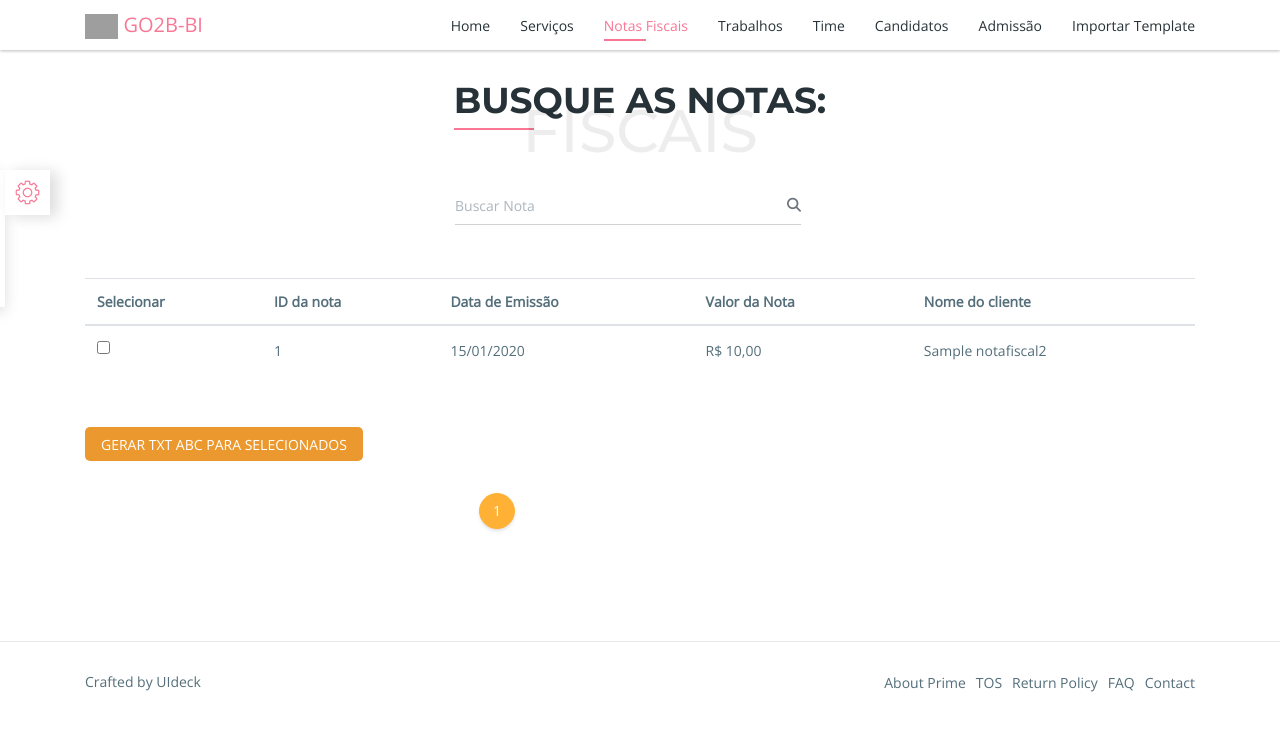
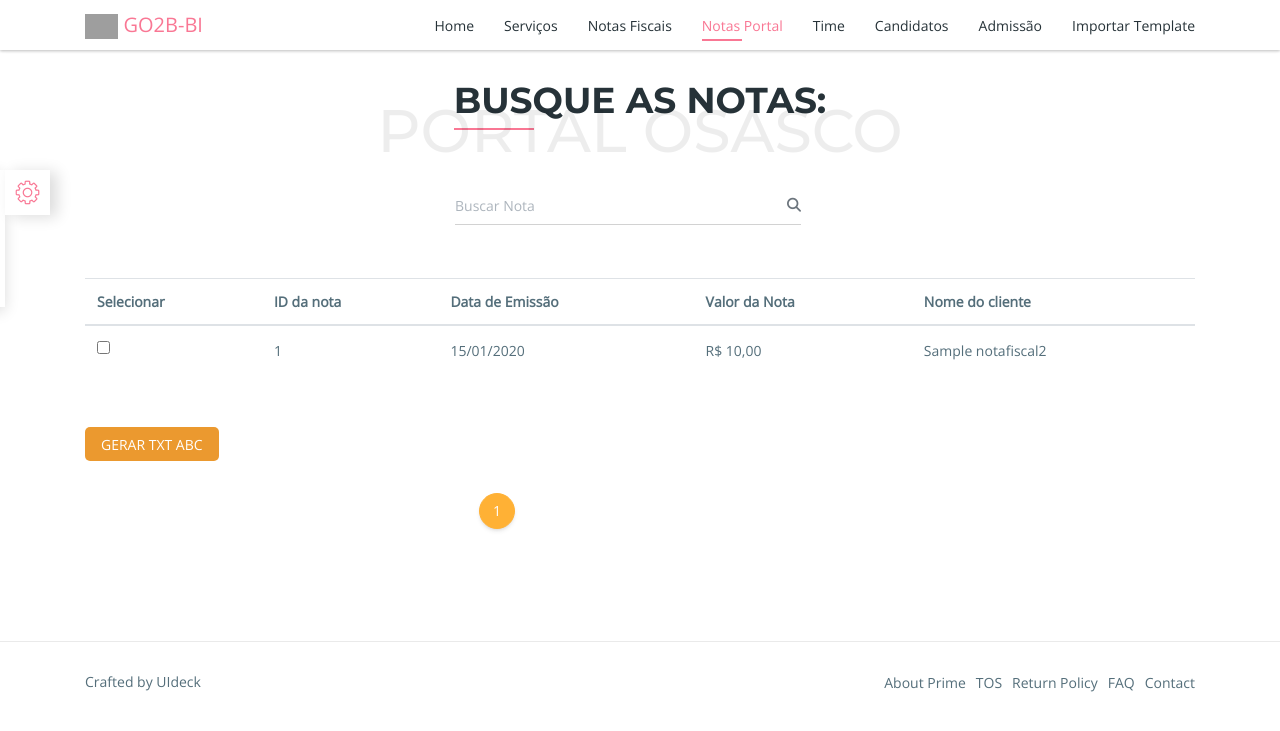
Before and after one commit to AXS05000/admissao, a Django app: page /notasfiscais/ in a window 1280 px wide. Shown: the top 731 px of the page. Run offline with Django 4.2, Linux system fonts and the light colour scheme; tables that the repository leaves empty hold one stand-in row (values such as "Sample post"); some libraries are stand-ins or nearby versions; some web fonts are replaced; grey boxes are pictures that could not be loaded.

Commit message:
V - 25-06-2023 - 02:53

```diff
--- a/notas/views.py
+++ b/notas/views.py
@@ -148,6 +148,8 @@ class Notas_FiscaisView(ListView):
 
     def get_context_data(self, **kwargs):
         context = super().get_context_data(**kwargs)
+        context['q'] = self.request.GET.get('q', '')
+        context['order_by'] = self.request.GET.get('order_by', '-numero')
         page_obj = context['page_obj']
 
         # Obtém o número da página atual
@@ -176,16 +178,16 @@ class Notas_FiscaisView(ListView):
 
     def get_queryset(self):
         query = self.request.GET.get('q')
+        order_by = self.request.GET.get('order_by', '-numero')
         if query:
             try:
-                date_query = datetime.strptime(query, '%d/%m/%Y').date()  # Ajustando o formato aqui
-                return NotaFiscal2.objects.filter(Q(data_emissao=date_query)).order_by('-numero')
-            except ValueError:  # Captura a exceção se a data for inválida
-                # Aqui você pode lidar com a situação onde a data é inválida, por exemplo, verificando se 'q' corresponde a uma unidade ou nome de cliente
-                notas_by_cnpj = NotaFiscal2.objects.filter(doc_tomador__icontains=query).order_by('-numero')
-                notas_by_nome_cliente = NotaFiscal2.objects.filter(nome_tomador__icontains=query).order_by('-numero')
-                return (notas_by_cnpj | notas_by_nome_cliente)  # Retorna a união dos dois conjuntos de notas
-        return NotaFiscal2.objects.all().order_by('-numero')
+                date_query = datetime.strptime(query, '%d/%m/%Y').date()
+                return NotaFiscal2.objects.filter(Q(data_emissao=date_query)).order_by(order_by)
+            except ValueError:
+                notas_by_cnpj = NotaFiscal2.objects.filter(doc_tomador__icontains=query).order_by(order_by)
+                notas_by_nome_cliente = NotaFiscal2.objects.filter(nome_tomador__icontains=query).order_by(order_by)
+                return (notas_by_cnpj | notas_by_nome_cliente)
+        return NotaFiscal2.objects.all().order_by(order_by)
 
 
 
--- a/templates/index.html
+++ b/templates/index.html
@@ -47,7 +47,7 @@
                 <a class="nav-link page-scroll" href="{% url 'gerar-csv' %}">Notas Fiscais</a>
               </li>
               <li class="nav-item">
-                <a class="nav-link page-scroll" href="#portfolios">Trabalhos</a>
+                <a class="nav-link page-scroll" href="{% url 'notasficais-csv' %}">Notas Portal</a>
               </li>
               <li class="nav-item">
                 <a class="nav-link page-scroll" href="#team">Time</a>
--- a/templates/notas_fiscais_consulta.html
+++ b/templates/notas_fiscais_consulta.html
@@ -50,16 +50,16 @@
                 <a class="nav-link page-scroll" href="#services">Serviços</a>
               </li>
               <li class="nav-item">
-                <a class="nav-link page-scroll" href="#notas">Notas Fiscais</a>
+                <a class="nav-link page-scroll" href="{% url 'gerar-csv' %}">Notas Fiscais</a>
               </li>
               <li class="nav-item">
-                <a class="nav-link page-scroll" href="#portfolios">Trabalhos</a>
+                <a class="nav-link page-scroll" href="#notasportal">Notas Portal</a>
               </li>
               <li class="nav-item">
                 <a class="nav-link page-scroll" href="#team">Time</a>
               </li>
               <li class="nav-item">
-                <a class="nav-link page-scroll" href="#busca">Candidatos</a>
+                <a class="nav-link page-scroll" href="{% url 'search_collaborator' %}">Candidatos</a>
               </li>
               <li class="nav-item">
                 <a class="nav-link page-scroll" href="{% url 'admissao' %}">Admissão</a>
@@ -89,11 +89,11 @@
 
 
     <!-- Features Section Start -->
-    <section id="notas" class="section">
+    <section id="notasportal" class="section">
       <div class="container">
         <div class="section-header">
           <h2 class="section-title">BUSQUE AS NOTAS:</h2>
-          <span>FISCAIS</span>
+          <span>PORTAL OSASCO</span>
         </div>
         <div class="row">
           <div class="row text-center py-2 mt-3">
@@ -134,7 +134,7 @@
                 {% endfor %}
               </table>
               <div class="login-button">
-                <button type="submit" class="btn btn-primary">Gerar TXT ABC para selecionados</button>
+                <button type="submit" class="btn btn-primary">Gerar TXT ABC</button>
               </div>
             </form>
 
@@ -149,12 +149,11 @@
                   {% if page_obj.object_list|length > 0 %}
                   {% if page_obj.has_previous %}
                       <li class="page-item">
-                          <a class="page-link" href="?page=1" aria-label="Previous">
+                          <a class="page-link" href="?page=1&q={{ q }}&order_by={{ order_by }}" aria-label="Previous">
                               <span aria-hidden="true"><i class="fa fa-angle-double-left" aria-hidden="true"></i></span>
                           </a>
                       </li>
                   {% endif %}
-
                   <!-- Loop para exibir os números das páginas -->
                   {% for i in page_range %}
                       {% if page_obj.number == i %}
@@ -163,20 +162,20 @@
                           </li>
                       {% else %}
                           <li class="page-item">
-                          <a class="page-link" href="?page={{ i }}">{{ i }}</a>
+                              <a class="page-link" href="?page={{ i }}&q={{ q }}&order_by={{ order_by }}">{{ i }}</a>
                           </li>
                       {% endif %}
                   {% endfor %}
-
                   <!-- Se tem próxima página -->
                   {% if page_obj.has_next %}
                       <li class="page-item">
-                          <a class="page-link" href="?page={{ page_obj.paginator.num_pages }}" aria-label="Next">
+                          <a class="page-link" href="?page={{ page_obj.paginator.num_pages }}&q={{ q }}&order_by={{ order_by }}" aria-label="Next">
                               <span aria-hidden="true"><i class="fa fa-angle-double-right" aria-hidden="true"></i></span>
                           </a>
                       </li>
                   {% endif %}
                   {% endif %}
+
               </ul>
           </div>
         </div>
```
Lines whose indentation alone changed are shown as unchanged.
